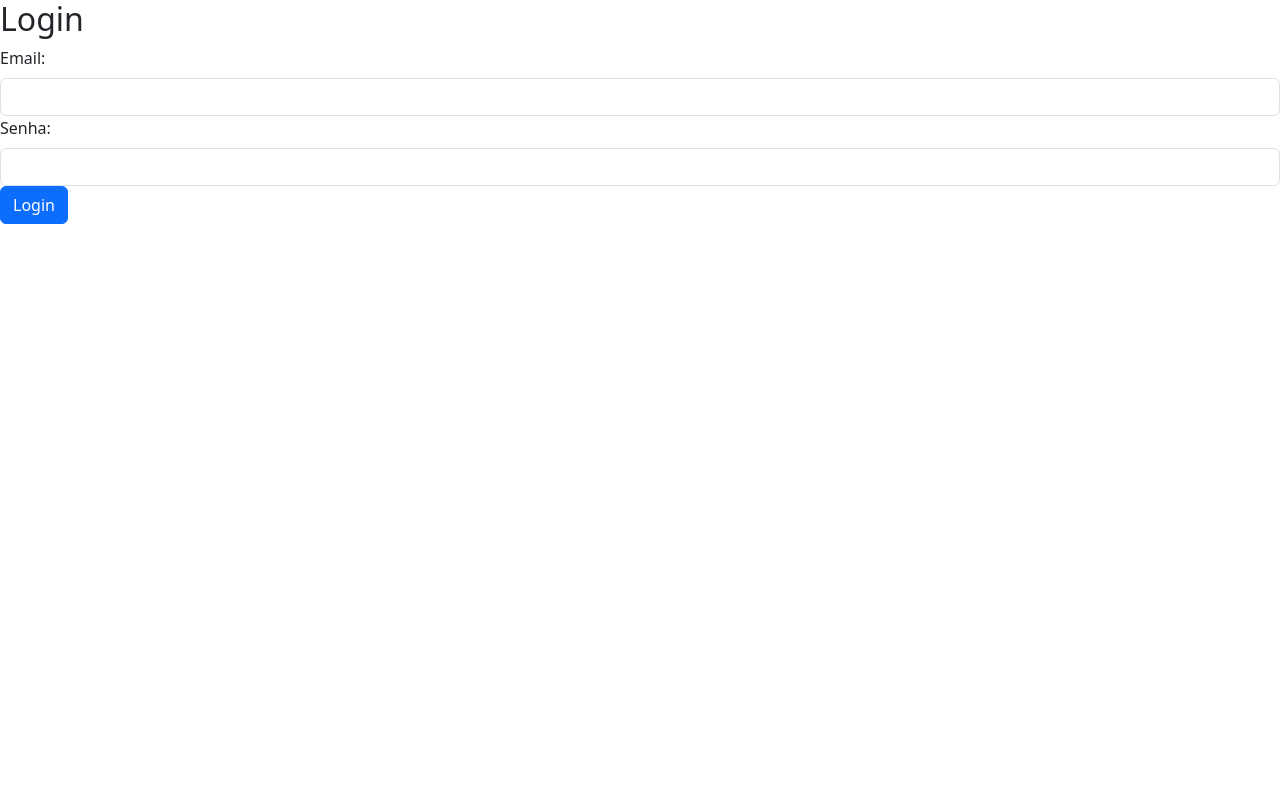
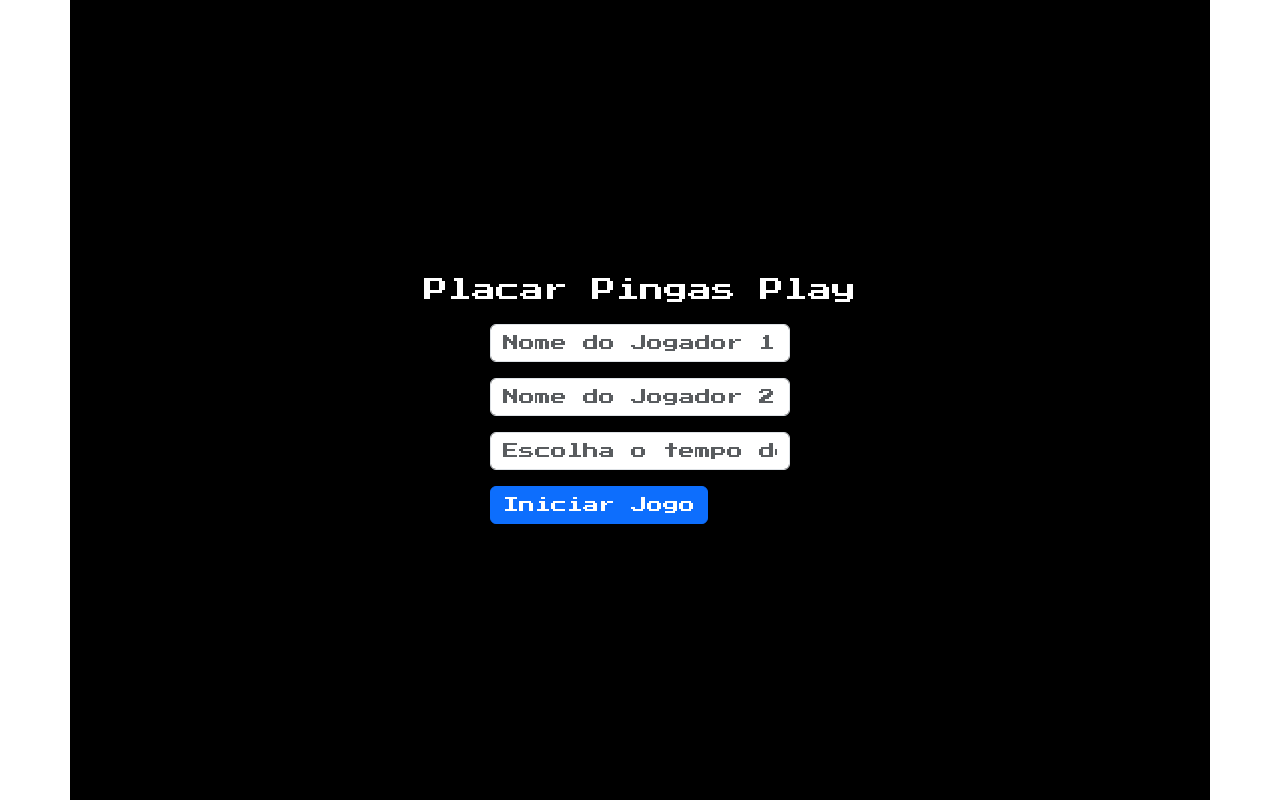
Before and after one commit to juniors719/Pingas-Play, a React (Create React App) app in the folder pingaplay/: page / in a window 1280 px wide. Before the commit this address led to /login. Built offline with nearby package versions, Linux system fonts and the light colour scheme; no server answers.

Commit message:
Placar com app js

```diff
--- a/pingaplay/src/App.js
+++ b/pingaplay/src/App.js
@@ -16,6 +16,7 @@ import AdicionarDados from "./components/usuario/AdicionarDados";
 import Home from "./components/home/Home";
 import PrivateRoute from "./components/PrivateRoute"; // Importe o componente "PrivateRoute"
 import Scoreboard from "./components/placar/ScoreBoard";
+import "./components/placar/ScoreBoard.css";
 
 function App() {
     const [user, setUser] = useState(null);
@@ -36,6 +37,10 @@ function App() {
     }
 
     return (
+        <Scoreboard/>
+    )
+
+    /* return (
         <Router>
             <Routes>
                 <Route
@@ -62,7 +67,7 @@ function App() {
                 />
             </Routes>
         </Router>
-    );
+    ); */
 }
 
 export default App;
--- a/pingaplay/src/components/placar/ScoreBoard.css
+++ b/pingaplay/src/components/placar/ScoreBoard.css
@@ -8,7 +8,7 @@
     justify-content: center;
     align-items: center;
     height: 100vh;
-    background-color: #333;
+    background-color: #000000;
     color: white;
 }
 
--- a/pingaplay/src/components/placar/ScoreBoard.js
+++ b/pingaplay/src/components/placar/ScoreBoard.js
@@ -1,5 +1,5 @@
 import React, { useState, useEffect } from "react";
-import "./Scoreboard.css"; // Arquivo de estilo atualizado
+import "./ScoreBoard.css"; // Arquivo de estilo atualizado
 
 const Scoreboard = () => {
     const [player1Score, setPlayer1Score] = useState(0);
@@ -8,7 +8,7 @@ const Scoreboard = () => {
     const [player2Name, setPlayer2Name] = useState("");
     const [isGameStarted, setIsGameStarted] = useState(false);
     const [isWarmingUp, setIsWarmingUp] = useState(false);
-    const [warmUpTime, setWarmUpTime] = useState(5);
+    const [warmUpTime, setWarmUpTime] = useState(3); // lembrar de ajustar o tempo de aquecimento
     const [isGameOver, setIsGameOver] = useState(false);
     const maxScore = 11;
 
@@ -60,7 +60,7 @@ const Scoreboard = () => {
         setIsGameStarted(false);
         setIsWarmingUp(false);
         setIsGameOver(false);
-        setWarmUpTime(5);
+        setWarmUpTime(3); // lembrar de ajustar o tempo de aquecimento
     };
 
     return (
@@ -83,6 +83,23 @@ const Scoreboard = () => {
                             className="form-control"
                             placeholder="Nome do Jogador 2"
                             onChange={(e) => setPlayer2Name(e.target.value)}
+                        />
+                    </div>
+                    <div className="mb-3">
+                        <input
+                            type="text"
+                            className="form-control"
+                            placeholder="Escolha o tempo de aquecimento (em minutos)"
+                            onChange={(e) => {
+                                if (!isNaN(e.target.value)) {
+                                    setWarmUpTime(e.target.value * 60)
+                                } else {
+                                    setIsGameStarted(false);
+                                    alert("Por favor, insira um número válido.");
+
+                                }
+                            }
+                            }
                         />
                     </div>
                     <button className="btn btn-primary" onClick={startGame}>
@@ -112,7 +129,7 @@ const Scoreboard = () => {
                         <h3 className="score">{player1Score}</h3>
                         <div className="controls">
                             <button
-                                className="btn btn-success"
+                                className="btn btn-light"
                                 onClick={() =>
                                     incrementScore(
                                         setPlayer1Score,
@@ -124,7 +141,7 @@ const Scoreboard = () => {
                                 +
                             </button>
                             <button
-                                className="btn btn-danger"
+                                className="btn btn-light"
                                 onClick={() =>
                                     decrementScore(
                                         setPlayer1Score,
@@ -141,7 +158,7 @@ const Scoreboard = () => {
                         <h3 className="score">{player2Score}</h3>
                         <div className="controls">
                             <button
-                                className="btn btn-success"
+                                className="btn btn-light"
                                 onClick={() =>
                                     incrementScore(
                                         setPlayer2Score,
@@ -153,7 +170,7 @@ const Scoreboard = () => {
                                 +
                             </button>
                             <button
-                                className="btn btn-danger"
+                                className="btn btn-light"
                                 onClick={() =>
                                     decrementScore(
                                         setPlayer2Score,
```
